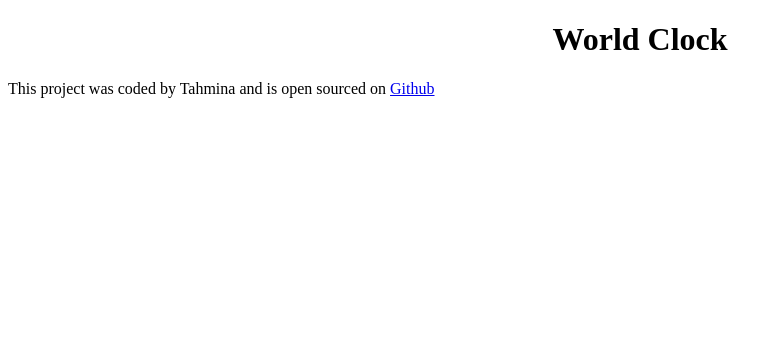
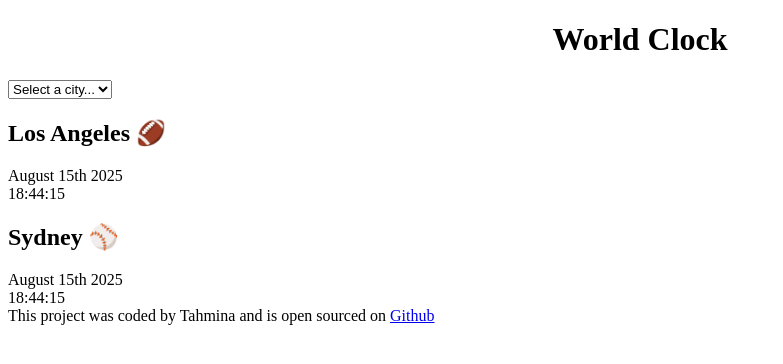
Before and after one commit to TahminaHannan/world-clock, a plain HTML site: page index.html in a window 1280 px wide. Shown: the whole page, without its empty margins (0-783 px from the left). Drawn offline with Linux system fonts and the light colour scheme.

Commit message:
added html options and drop down list

```diff
--- a/index.html
+++ b/index.html
@@ -7,7 +7,37 @@
     <title>World Clock - Tahmina H</title>
 </head>
 <body>
-    <h1>World Clock</h1>
+    <div class="container">
+   <h1>World Clock</h1>
+
+   <select>
+    <option value="">Select a city...</option>
+    <option value="">London</option>
+    <option value="">New York</option>
+    <option value="">Auckland</option>
+   </select>
+
+
+   <div class="city">
+
+    <h2>Los Angeles 🏈</h2>
+    <div class="date">August 15th 2025</div>
+    <div class="time">18:44:15</div>
+   </div>
+
+   </div>
+
+   <div class="city">
+
+    <h2>Sydney ⚾</h2>
+    <div class="date">August 15th 2025</div>
+    <div class="time">18:44:15</div>
+   </div>
+
+   </div>
+
+    </div>
+
 
     <a>
         This project was coded by Tahmina and is open sourced on
```
